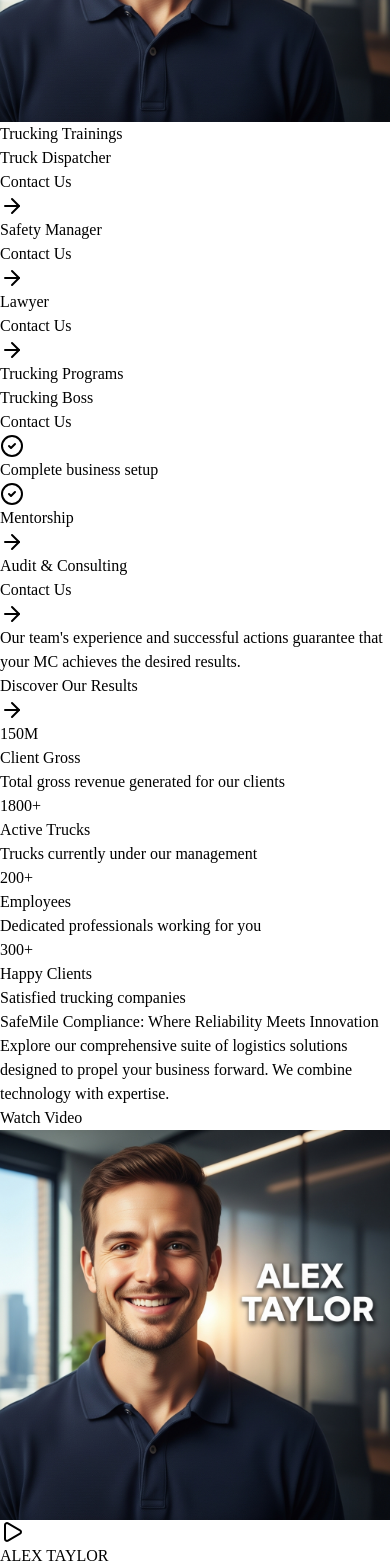
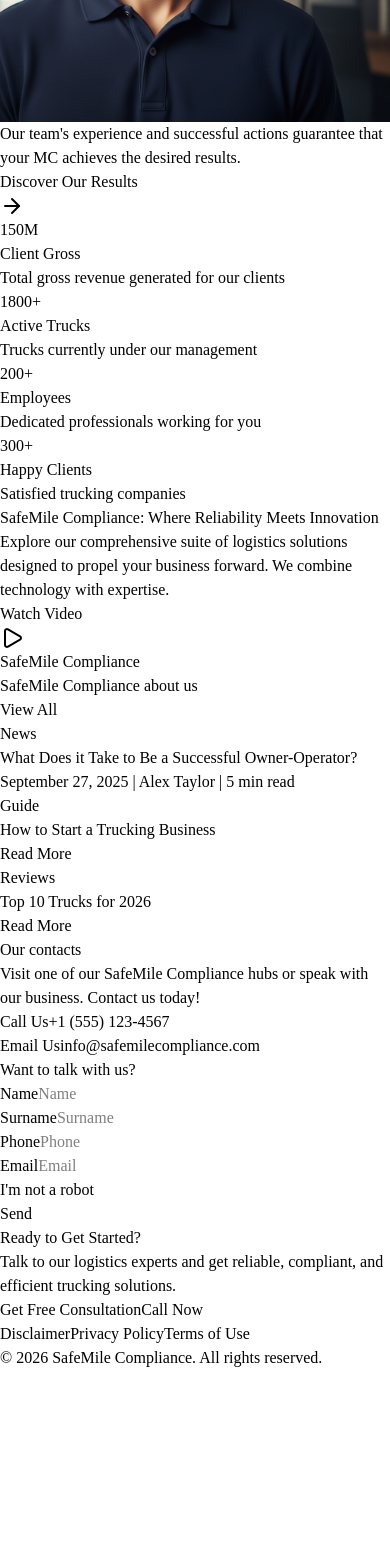
Before and after one commit to Golden7877/SafeMile-Website, a React (Vite) app in the folder client/: page / in a window 390 px wide. Shown: the part 4820-6388 px from the top of the page. After the commit the page ends 6190 px from the top, so only its background shows below. Built offline with nearby package versions, Linux system fonts and the light colour scheme.

Commit message:
commit initiate

```diff
--- a/client/src/pages/home.tsx
+++ b/client/src/pages/home.tsx
@@ -177,7 +177,7 @@
         </section>
 
         {/* Trainings & Programs */}
-        <section id="trainings" className="py-20 container mx-auto px-4 md:px-8">
+        {/* <section id="trainings" className="py-20 container mx-auto px-4 md:px-8">
           <div className="grid grid-cols-1 lg:grid-cols-2 gap-16">
             <div>
               <h2 className="text-3xl font-bold mb-8">Trucking Trainings</h2>
@@ -196,7 +196,7 @@
               </div>
             </div>
           </div>
-        </section>
+        </section> */}
 
         {/* Stats */}
         <section className="py-20 bg-slate-50 border-y">
@@ -226,14 +226,14 @@
                <Button className="bg-primary hover:bg-primary/90">Watch Video</Button>
             </div>
             <div className="relative rounded-xl overflow-hidden shadow-2xl group cursor-pointer aspect-video">
-              <img src={alexImg} alt="Video Thumbnail" className="w-full h-full object-cover transition-transform duration-700 group-hover:scale-105" />
+              {/* <img src={alexImg} alt="Video Thumbnail" className="w-full h-full object-cover transition-transform duration-700 group-hover:scale-105" /> */}
               <div className="absolute inset-0 bg-black/20 flex items-center justify-center group-hover:bg-black/30 transition-colors">
                 <div className="w-16 h-16 bg-white rounded-full flex items-center justify-center shadow-lg transform group-hover:scale-110 transition-transform">
                   <Play className="h-6 w-6 text-primary ml-1 fill-primary" />
                 </div>
               </div>
               <div className="absolute bottom-4 left-4 bg-black/60 text-white px-3 py-1 rounded text-sm font-medium">
-                ALEX TAYLOR
+                SafeMile Compliance
               </div>
             </div>
           </div>
```
